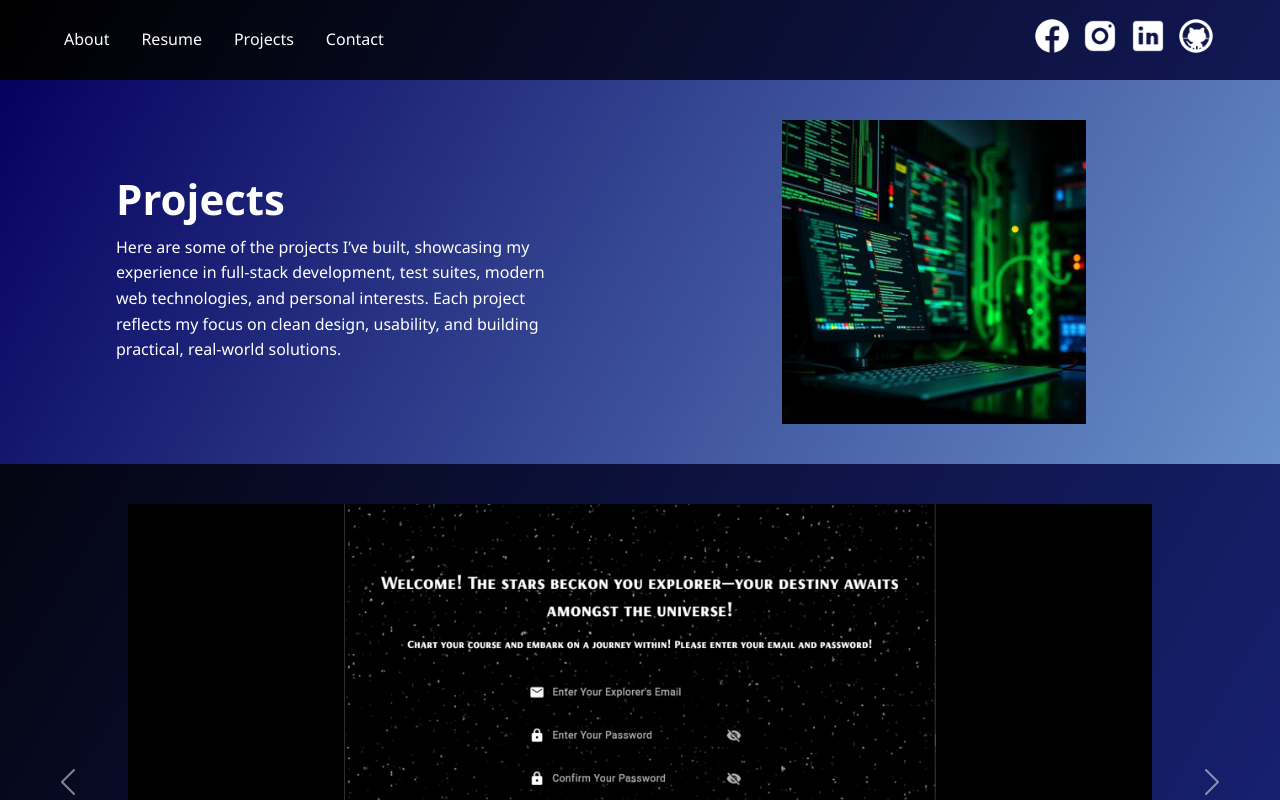
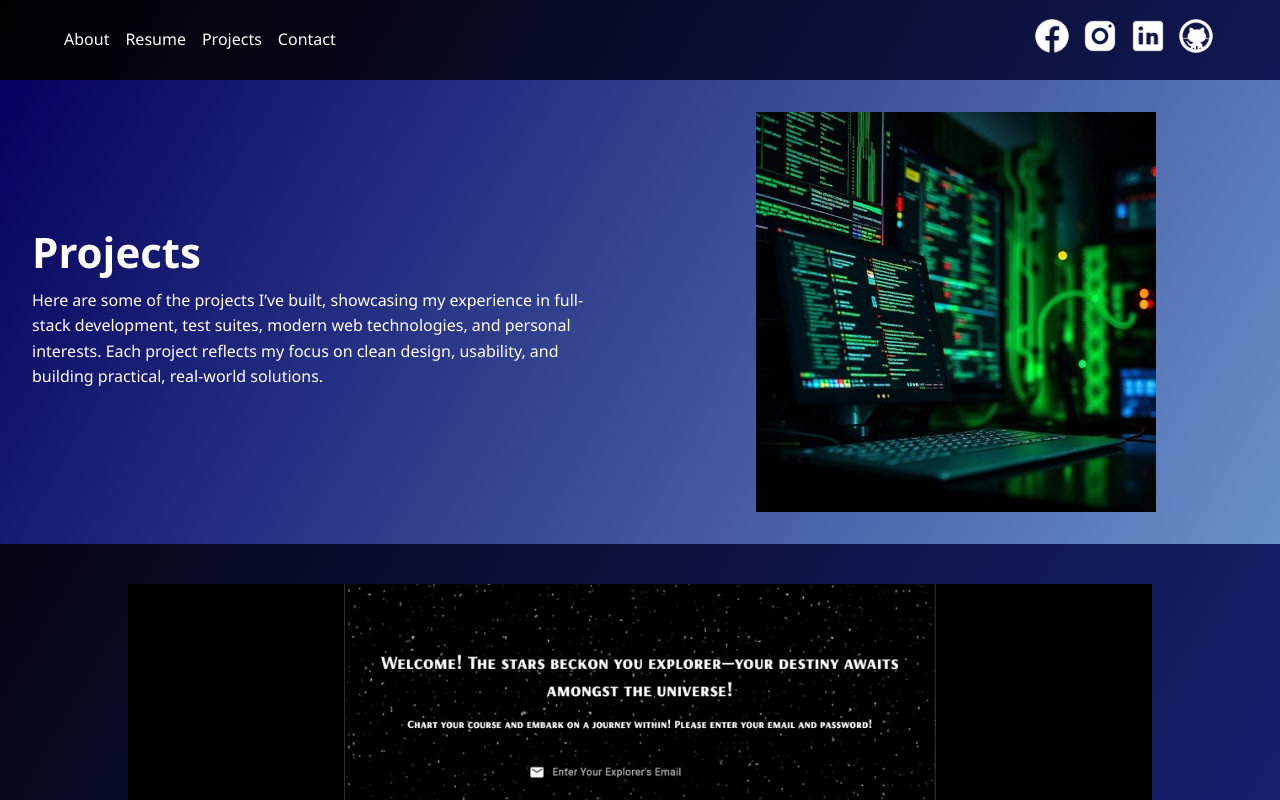
Before and after one commit to AarikGuy/Portfolio, a React (Vite) app in the folder frontend/: page /projects in a window 1280 px wide. Shown: the top 800 px of the page. Built offline with nearby package versions, Linux system fonts and the light colour scheme.

Commit message:
fixed carousel reflow

```diff
--- a/frontend/src/App.css
+++ b/frontend/src/App.css
@@ -1,3 +1,16 @@
+*,
+*::before,
+*::after {
+  box-sizing: border-box;
+}
+
+html,
+body {
+  width: 100%;
+  max-width: 100%;
+  overflow-x: hidden;
+}
+
 html,
 body,
 #root {
@@ -57,20 +70,21 @@ header {
   align-items: center;
   width: 100%;
   gap: 1rem;
-  flex-wrap: nowrap;
-  position: relative;
+  flex-wrap: wrap;
+  /* position: relative; */
   overflow: visible;
 }
 
 .nav-links {
   display: flex;
   align-items: center;
-  gap: 2rem;
+  gap: 1rem;
   list-style: none;
   margin: 0;
   padding: 0;
   min-width: 0;
-  flex-shrink: 1;
+  flex-wrap: wrap;
+  /* flex-shrink: 1; */
 }
 
 .nav-links a:focus,
@@ -200,23 +214,22 @@ nav a {
 }
 
 .projects-intro {
-  flex: 1;
-  width: 100%;
-  max-width: 600px;
+  flex: 1 1 300px;
+  width: auto;
   min-width: 0;
-  height: auto;
 }
 
 .projects-pic {
-  flex: 1;
+  flex: 1 1 300px;
+  min-width: 0;
   display: flex;
   justify-content: center;
 }
 
 .projects-pic img {
-  width: clamp(200px, 25vw, 400px);
+  width: 100%;
+  max-width: 400px;
   height: auto;
-  padding: 0.5rem;
 }
 
 #hero {
@@ -322,7 +335,7 @@ footer p {
 .carousel-control-prev {
   color: #000000;
   text-shadow: none;
-  left: -80px;
+  left: 0px;
   height: 130px;
   width: 40px;
   top: 35%;
@@ -334,7 +347,7 @@ footer p {
 .carousel-control-next {
   color: #000000;
   text-shadow: none;
-  right: -80px;
+  right: 0px;
   height: 130px;
   width: 40px;
   top: 35%;
@@ -429,9 +442,8 @@ footer p {
 }
 
 .intro-heading-and-text {
-  width: 800px;
-  text-align: left;
-  margin-left: 0;
+  width: 100%;
+  max-width: 800px;
 }
 
 .resume-iframe {
@@ -494,6 +506,44 @@ textarea {
 
 .intro-wrapper{
     display: flex;
-    gap: 8rem;
+    gap: clamp(1rem, 4vw, 3rem);
     align-items: center;
+    flex-wrap: wrap;
 }
+
+@media (max-width: 700px){
+    .intro-wrapper{
+        gap: auto;
+        font-size: 10px;
+    }
+
+    h2{
+        font-size: 20px;
+    }
+
+    .projects-pic{
+        /* max-width: 1px; */
+        /* padding: 0; */
+        height: auto;
+    }
+
+
+    .projects-intro{
+        width: 50%;
+        /* max-width: 200px; */
+        /* gap: auto; */
+    }
+
+    .hero-content{
+        font-size: 10px;
+    }
+
+    h1{
+        font-size: 20px;
+    }
+
+    .profile img{
+        width: 100px;
+        height: auto;
+    }
+}
--- a/frontend/src/components/ProjectCarousel.jsx
+++ b/frontend/src/components/ProjectCarousel.jsx
@@ -75,7 +75,7 @@ function ProjectCarousel() {
             />
             </div>
 
-            <div className="carousel-caption d-none d-md-block">
+            <div className="carousel-caption">
               <h5>{project.title}</h5>
               <p>{project.description}</p>
               {/* <p>
```
